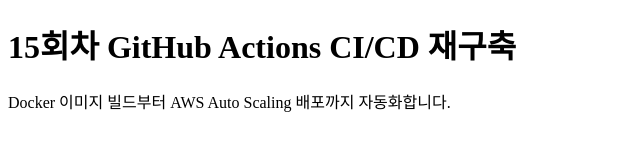
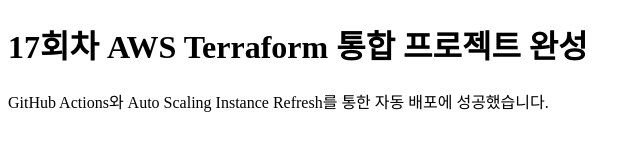
Before and after one commit to dongmini0925-svg/terraform-aws-docker-nginx-rebuild, a plain HTML site: page docker/index.html in a window 1280 px wide. Shown: the whole page, without its empty margins (0-640 px from the left). Drawn offline with Linux system fonts and the light colour scheme.

Commit message:
Complete final CI CD deployment test

```diff
--- a/docker/index.html
+++ b/docker/index.html
@@ -2,10 +2,10 @@
 <html lang="ko">
 <head>
   <meta charset="UTF-8">
-  <title>AWS 자동 배포 재구축</title>
+  <title>Terraform AWS CI/CD Project</title>
 </head>
 <body>
-  <h1>15회차 GitHub Actions CI/CD 재구축</h1>
-  <p>Docker 이미지 빌드부터 AWS Auto Scaling 배포까지 자동화합니다.</p>
+  <h1>17회차 AWS Terraform 통합 프로젝트 완성</h1>
+  <p>GitHub Actions와 Auto Scaling Instance Refresh를 통한 자동 배포에 성공했습니다.</p>
 </body>
 </html>
```
